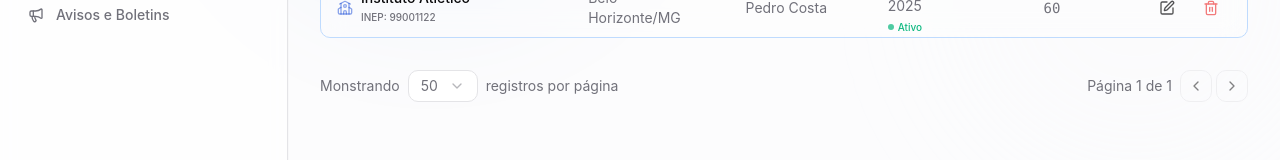
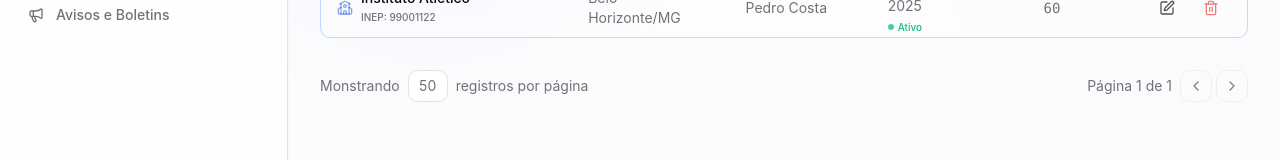
Before and after one commit to AtilaMedeiros/gerador-de-eventos_ultimo, a React (Vite) app: page /area-do-produtor/escolas in a window 1280 px wide. Shown: the part 428-588 px from the top of the page. Built offline with nearby package versions, Linux system fonts and the light colour scheme; sample sign-in values are in the browser's storage.

Commit message:
feat: permitir entrada personalizada para itens por página e ajustar a lógica de paginação.

```diff
--- a/src/pages/dashboard/basic-registration/SchoolsList.tsx
+++ b/src/pages/dashboard/basic-registration/SchoolsList.tsx
@@ -240,18 +240,16 @@ export default function SchoolsList() {
 
     // Pagination State
     const [currentPage, setCurrentPage] = useState(1)
-    const [itemsPerPage, setItemsPerPage] = useState(50)
+    const [itemsPerPage, setItemsPerPage] = useState<number | string>(50)
 
     // Pagination Logic
-    const totalPages = Math.ceil(sortedSchools.length / itemsPerPage)
-    const startIndex = (currentPage - 1) * itemsPerPage
-    const endIndex = startIndex + itemsPerPage
+    const pageSize = Number(itemsPerPage) > 0 ? Number(itemsPerPage) : 50
+    const totalPages = Math.ceil(sortedSchools.length / pageSize)
+    const startIndex = (currentPage - 1) * pageSize
+    const endIndex = startIndex + pageSize
     const currentSchools = sortedSchools.slice(startIndex, endIndex)
 
     // Reset page when filters change
-    // You might want to use useEffect for this if filters are complex, but for now simple state reset on filter change is better handled in the filter change handler if possible, or just let the user navigate back.
-    // Actually, it's better to reset to page 1 if filtered results change length significantly or if current page > total pages.
-    // I will add a safe check:
     if (currentPage > totalPages && totalPages > 0) {
         setCurrentPage(1)
     }
@@ -453,24 +451,25 @@ export default function SchoolsList() {
             <div className="flex flex-col md:flex-row items-center justify-between gap-4 text-sm text-muted-foreground">
                 <div className="flex items-center gap-2">
                     <span>Monstrando</span>
-                    <Select
-                        value={String(itemsPerPage)}
-                        onValueChange={(value) => {
-                            setItemsPerPage(Number(value))
+                    <Input
+                        type="number"
+                        min={1}
+                        max={500}
+                        value={itemsPerPage}
+                        onChange={(e) => {
+                            const val = e.target.value
+                            if (val === '') {
+                                setItemsPerPage('')
+                                return
+                            }
+                            let num = parseInt(val)
+                            if (isNaN(num)) return
+                            if (num > 500) num = 500
+                            setItemsPerPage(num)
                             setCurrentPage(1)
                         }}
-                    >
-                        <SelectTrigger className="h-8 w-[70px]">
-                            <SelectValue placeholder={itemsPerPage} />
-                        </SelectTrigger>
-                        <SelectContent side="top">
-                            {[10, 20, 50, 100].map(pageSize => (
-                                <SelectItem key={pageSize} value={String(pageSize)}>
-                                    {pageSize}
-                                </SelectItem>
-                            ))}
-                        </SelectContent>
-                    </Select>
+                        className="h-8 w-10 text-center p-0 [appearance:textfield] [&::-webkit-outer-spin-button]:appearance-none [&::-webkit-inner-spin-button]:appearance-none"
+                    />
                     <span>registros por página</span>
                 </div>
 
```
